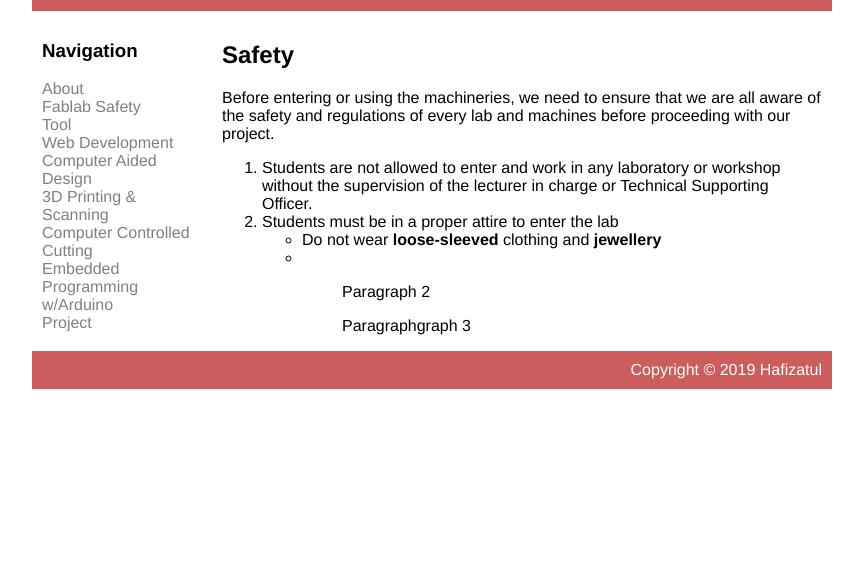
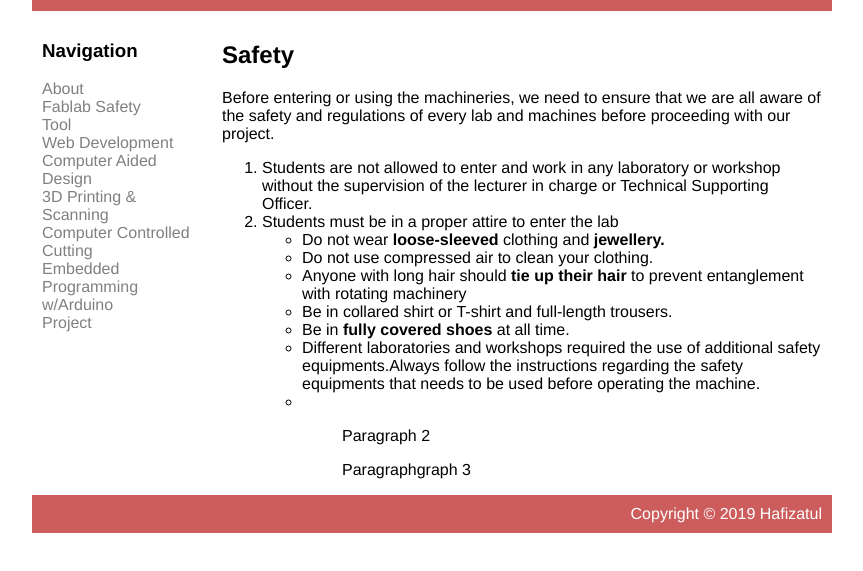
Before and after one commit to HafizaMirah/Dfabweb, a plain HTML site: page safety.html in a window 1280 px wide. Shown: the part 97-668 px from the top of the page, without its empty margins (208-1071 px from the left). Drawn offline with Linux system fonts and the light colour scheme.

Commit message:
Update safety.html

```diff
--- a/safety.html
+++ b/safety.html
@@ -32,7 +32,12 @@
 				<li>Students are not allowed to enter and work in any laboratory or workshop without the supervision of the lecturer in charge or Technical Supporting Officer.</li>
 				<li>Students must be in a proper attire to enter the lab</li>
 					<ul>
-					<li>Do not wear <b>loose-sleeved</b> clothing and <b>jewellery</b></li>
+					<li>Do not wear <b>loose-sleeved</b> clothing and <b>jewellery.</b></li>
+					<li>Do not use compressed air to clean your clothing.</li>
+					<li>Anyone with long hair should <b>tie up their hair</b> to prevent entanglement with rotating machinery</li>
+					<li>Be in collared shirt or T-shirt and full-length trousers. </li>
+					<li>Be in <b>fully covered shoes</b> at all time.</li>
+					<li>Different laboratories and workshops required the use of additional safety equipments.Always follow the instructions regarding the safety equipments that needs to be used before operating the machine.</li>
 
 				<li></li>
 				<ol>
```
